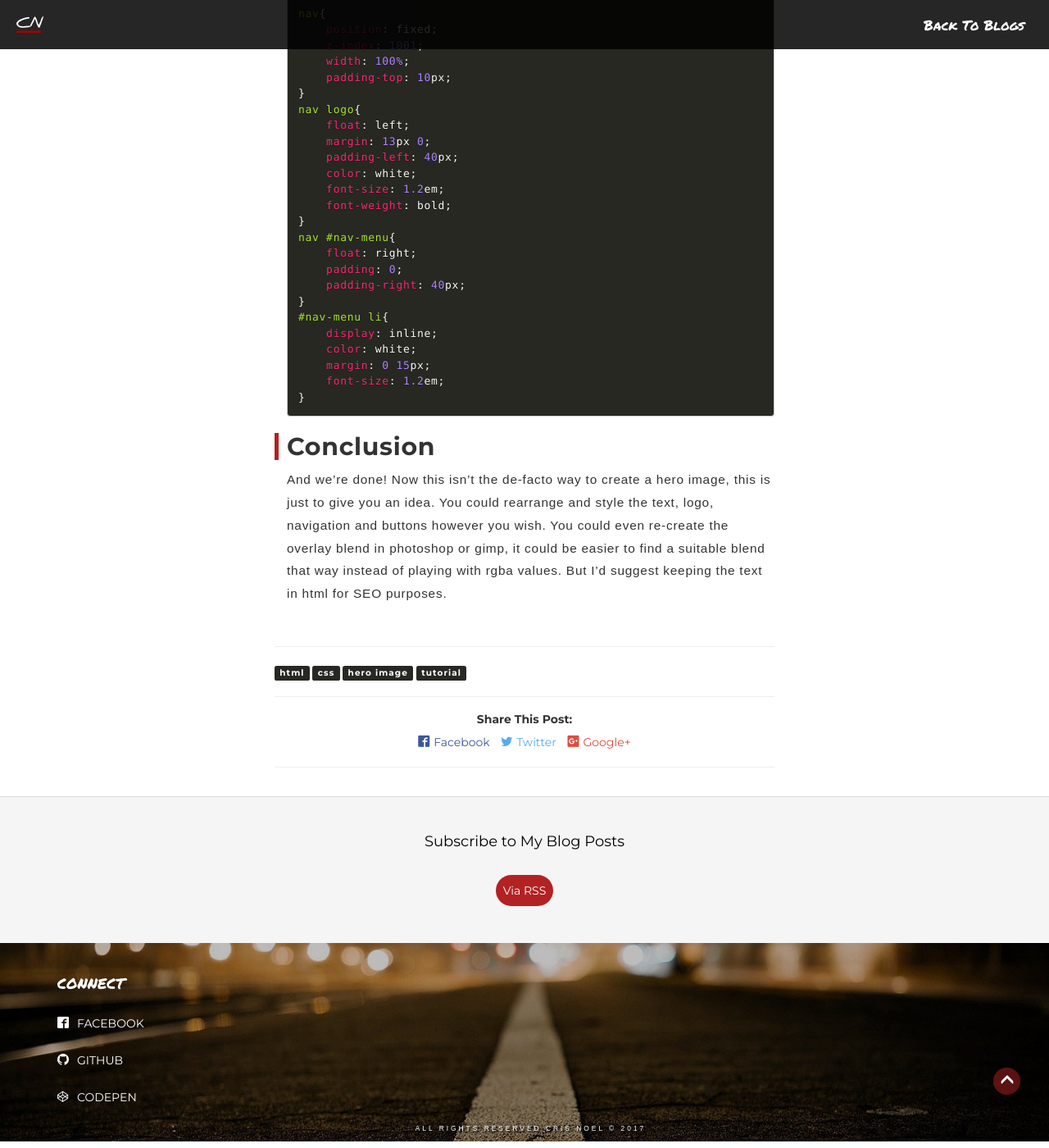
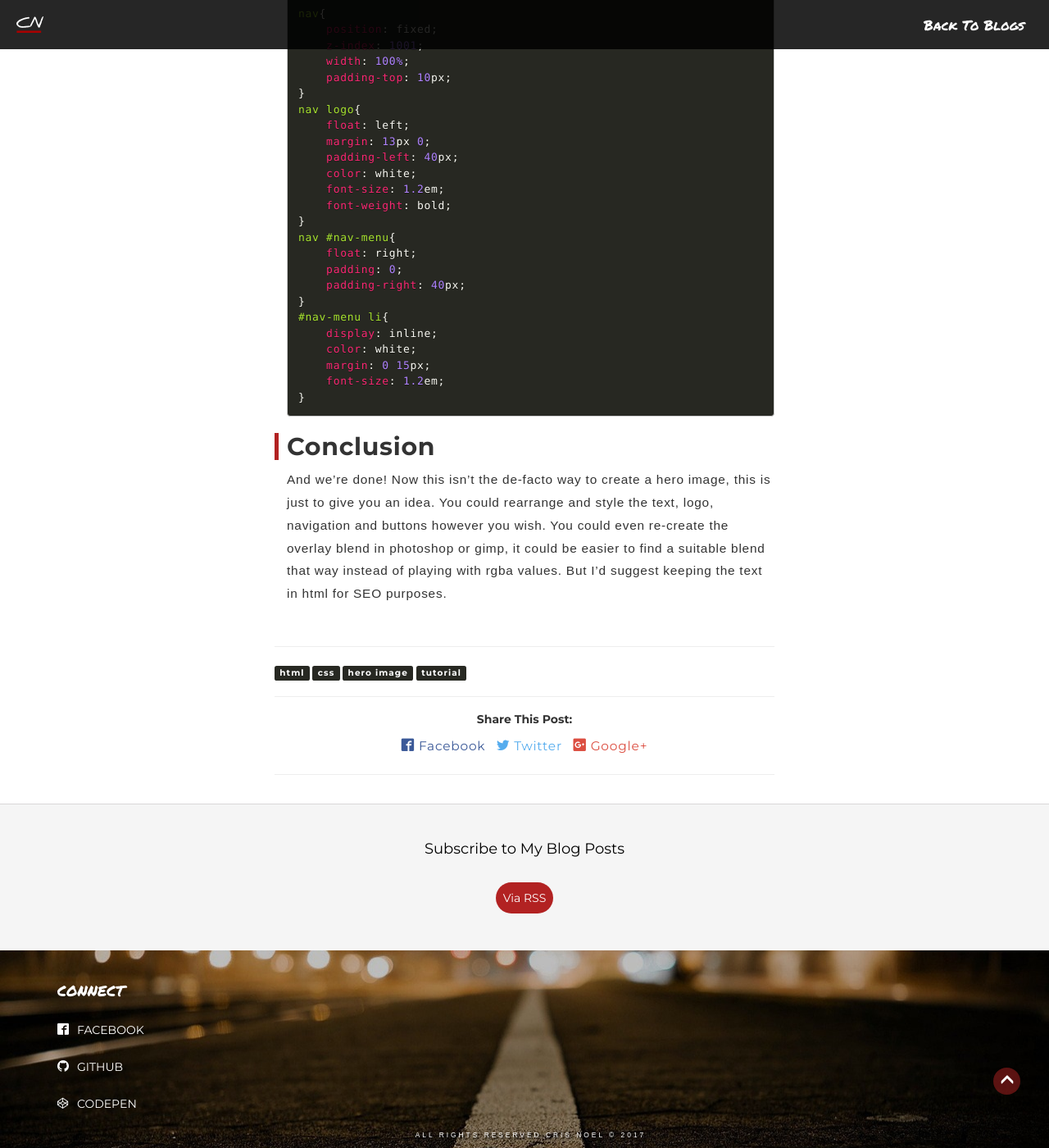
Before and after one commit to crisnoel12/crisnoel12.github.io, a Jekyll site: the page built from _posts/2017-01-27-how-to-implement-a-hero-image-in-your-website.md, in a window 1280 px wide and 1400 px high, scrolled down 3626 px. Shown: the whole window at 82% size. Built offline with Jekyll 4.4.1, drawn with Linux system fonts in a browser that asks for light colours; some web fonts are replaced; comment, search, counter and statistics services are not loaded.

Commit message:
added #post li to have same styling as #post p

```diff
--- a/_sass/_post.scss
+++ b/_sass/_post.scss
@@ -17,7 +17,7 @@
     & img {
         width: 100%;
     }
-    & p {
+    & p, & li {
         letter-spacing: 0.05em;
         font-size: 1.1em;
         line-height: 1.8em;
--- a/css/dist/styles.css
+++ b/css/dist/styles.css
@@ -845,8 +845,9 @@ footer {
   #blog-posts img,
   #post img {
     width: 100%; }
-  #blog-posts p,
-  #post p {
+  #blog-posts p, #blog-posts li,
+  #post p,
+  #post li {
     letter-spacing: 0.05em;
     font-size: 1.1em;
     line-height: 1.8em; }
```
Also changed, not shown: css/dist/styles.min.css, 1 other file.
